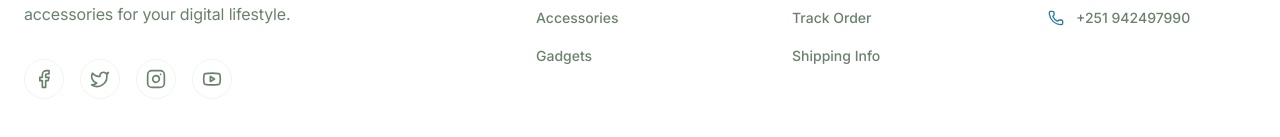
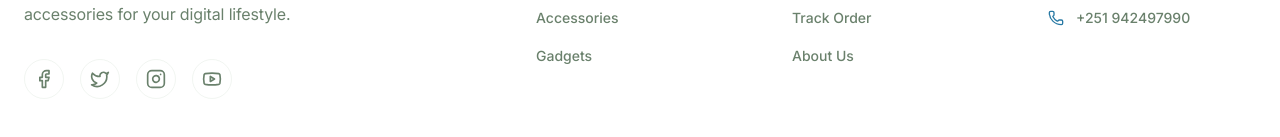
Before and after one commit to Kaleb-07/LuFizon, a React (Vite) app in the folder Frontend/: page /shop/faq in a window 1280 px wide. Shown: the part 1510-1647 px from the top of the page. Built offline with nearby package versions, Linux system fonts and the light colour scheme; no server answers.

Commit message:
Replace 'Shipping Info' link with 'About Us' link

```diff
--- a/Frontend/src/components/ecommerce/Footer.tsx
+++ b/Frontend/src/components/ecommerce/Footer.tsx
@@ -44,7 +44,7 @@ const Footer = () => {
               <li><Link to="/shop/faq" className="hover:text-primary transition-colors">{t("nav.faq")}</Link></li>
               <li><Link to="/shop/contact" className="hover:text-primary transition-colors">{t("footer.contactUs")}</Link></li>
               <li><Link to="/shop/track-order" className="hover:text-primary transition-colors">{t("nav.trackOrder")}</Link></li>
-              <li><Link to="/shop/shipping" className="hover:text-primary transition-colors">Shipping Info</Link></li>
+              <li><Link to="/shop/about" className="hover:text-primary transition-colors">About Us</Link></li>
             </ul>
           </div>
 
```
